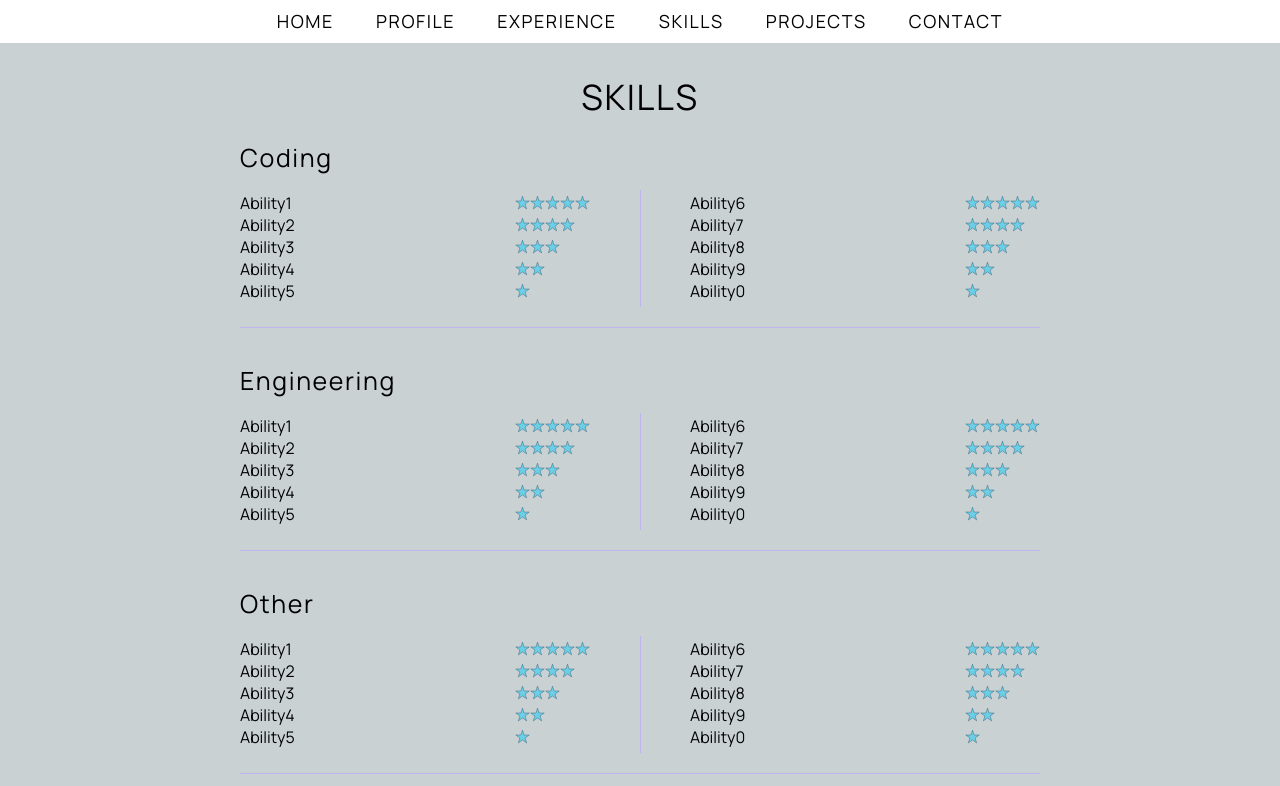
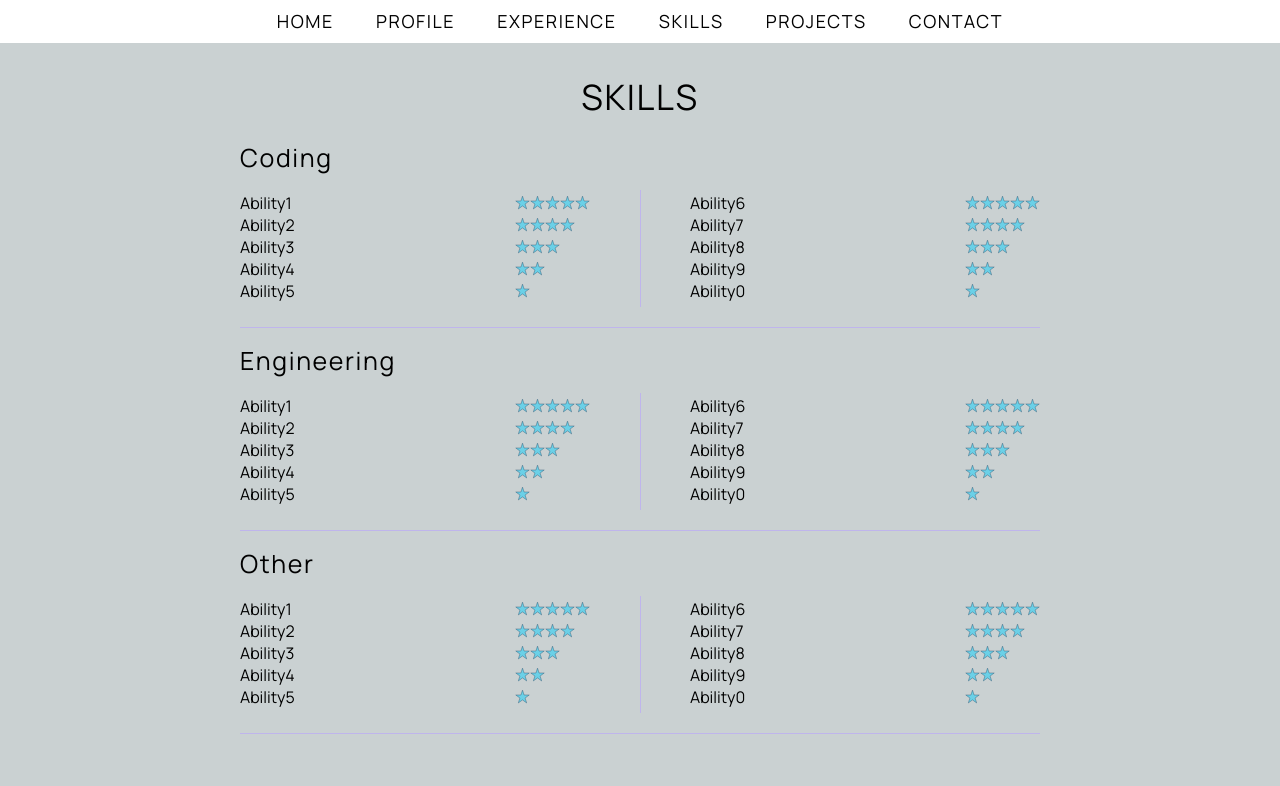
Before and after one commit to DvdHLee/iresume, a React (Create React App) app: page / in a window 1280 px wide. Both pictures are taken after a click on the button "SKILLS". Shown: the top 786 px of the page. Built offline with nearby package versions, Linux system fonts and the light colour scheme.

Commit message:
skills updae

```diff
--- a/src/Components/Skills.css
+++ b/src/Components/Skills.css
@@ -16,7 +16,7 @@
     width: 800px;
     margin: auto;
     text-align: left;
-    margin-bottom: 40px;
+    margin-bottom: 20px;
 }
 
 .categoryname {
```
